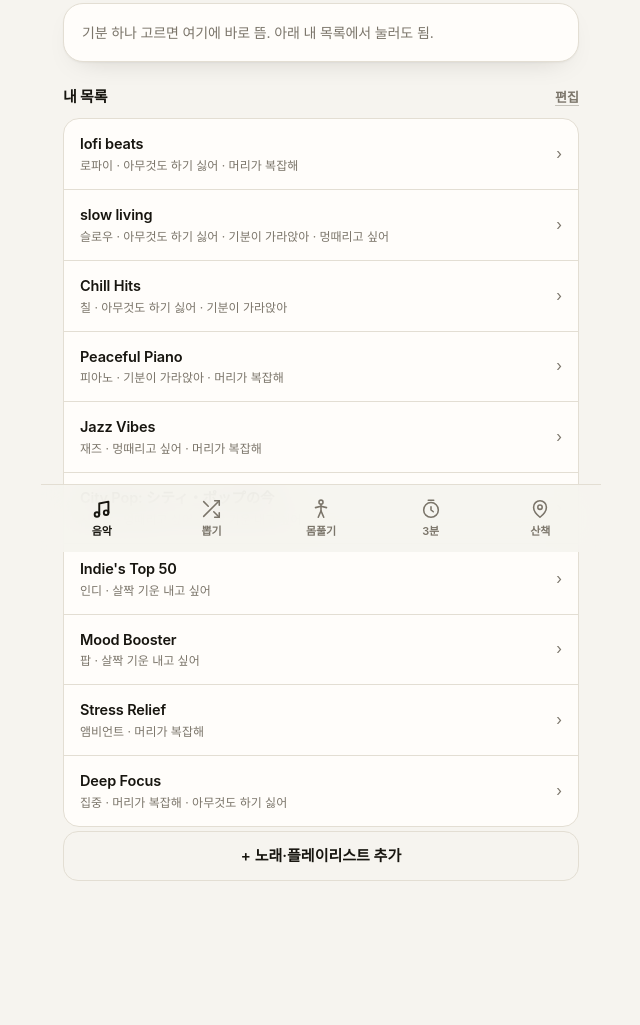
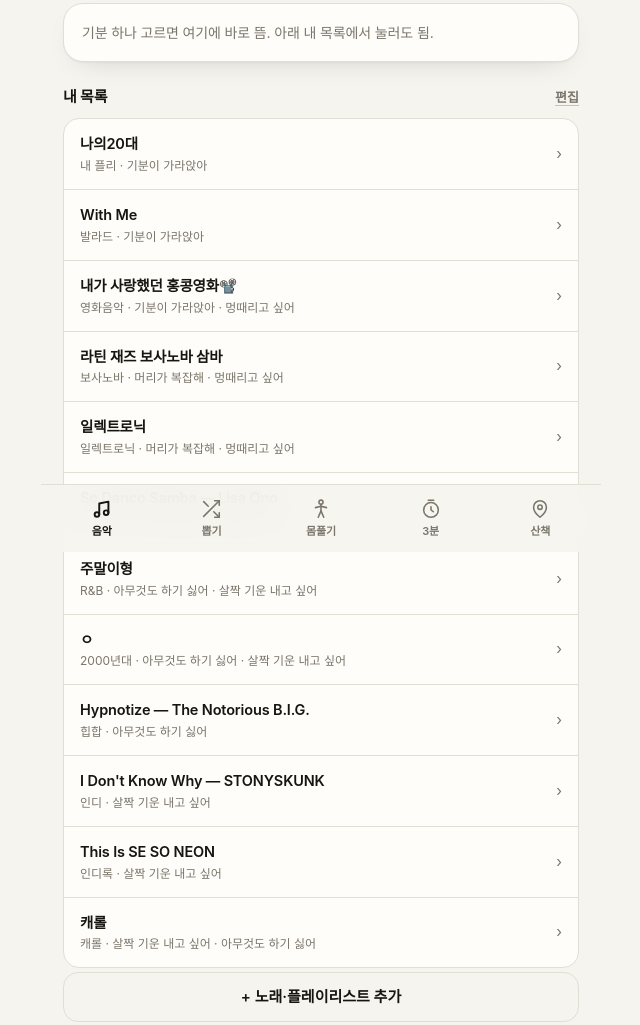
Before and after one commit to gobongi9988/energy-spark, a plain HTML site: page index.html in a window 1280 px wide. Shown: the part 248-1273 px from the top of the page, without its empty margins (319-959 px from the left). Drawn offline with Linux system fonts and the light colour scheme.

Commit message:
기분별 음악을 사용자 스포티파이 라이브러리 12개로 교체

```diff
--- a/data.js
+++ b/data.js
@@ -8,18 +8,20 @@ window.SIDONG = {
     { key: 'blank', label: '멍때리고 싶어' }
   ],
 
-  // Spotify 편집자 플레이리스트 — ID는 open.spotify.com/oembed 로 존재 확인함 (2026-11-27)
+  // 사용자 본인 스포티파이 라이브러리 — 12개 링크 모두 open.spotify.com/oembed 로 존재 확인함 (2026-11-27)
   music: [
-    { id: 'm-lofi',   title: 'lofi beats',                 type: 'playlist', sid: '37i9dQZF1DWWQRwui0ExPn', genre: '로파이',   moods: ['none', 'head'],          note: '아무 일도 안 하는 소리' },
-    { id: 'm-slow',   title: 'slow living',                type: 'playlist', sid: '37i9dQZF1DXc8kgYqQLMfH', genre: '슬로우',   moods: ['none', 'low', 'blank'],  note: '가만히 있어도 되는 쪽' },
-    { id: 'm-chill',  title: 'Chill Hits',                 type: 'playlist', sid: '37i9dQZF1DX4WYpdgoIcn6', genre: '칠',       moods: ['none', 'low'],           note: '적당히 흘러가는 팝' },
-    { id: 'm-piano',  title: 'Peaceful Piano',             type: 'playlist', sid: '37i9dQZF1DX4sWSpwq3LiO', genre: '피아노',   moods: ['low', 'head'],           note: '말 안 걸고 위로도 안 함' },
-    { id: 'm-jazz',   title: 'Jazz Vibes',                 type: 'playlist', sid: '37i9dQZF1DX0SM0LYsmbMT', genre: '재즈',     moods: ['blank', 'head'],         note: '멍때리기엔 재즈가 편함' },
-    { id: 'm-city',   title: 'City Pop: シティ・ポップの今', type: 'playlist', sid: '37i9dQZF1DXdY5tVYFPWb2', genre: '시티팝',   moods: ['blank', 'up'],           note: '옛날 일본, 이상하게 기운 남' },
-    { id: 'm-indie',  title: "Indie's Top 50",             type: 'playlist', sid: '37i9dQZF1DX2Nc3B70tvx0', genre: '인디',     moods: ['up'],                    note: '기타 소리로 겨우 시동' },
-    { id: 'm-mood',   title: 'Mood Booster',               type: 'playlist', sid: '37i9dQZF1DX3rxVfibe1L0', genre: '팝',       moods: ['up'],                    note: '억지로라도 올려야 할 때' },
-    { id: 'm-stress', title: 'Stress Relief',              type: 'playlist', sid: '37i9dQZF1DWXe9gFZP0gtP', genre: '앰비언트', moods: ['head'],                  note: '머리 안 소음 끄는 용도' },
-    { id: 'm-focus',  title: 'Deep Focus',                 type: 'playlist', sid: '37i9dQZF1DWZeKCadgRdKQ', genre: '집중',     moods: ['head', 'none'],          note: '해야 할 게 있을 때' }
+    { id: 'm-20s',    title: '나의20대',                        type: 'playlist', sid: '6CItS6KJaJH7PMgzWq3IHS', genre: '내 플리',       moods: ['low'],            note: '20대에 들은 것들. 지금 들어도 그대로임.' },
+    { id: 'm-withme', title: 'With Me',                          type: 'playlist', sid: '2UXUoE6s0ycf8nySdRuGZ0', genre: '발라드',        moods: ['low'],            note: '발라드 15곡. 울 준비 됐을 때.' },
+    { id: 'm-hk',     title: '내가 사랑했던 홍콩영화📽️',         type: 'playlist', sid: '37iis3ZRVNQOYgyBs4nHJJ', genre: '영화음악',      moods: ['low', 'blank'],   note: '화면 없이도 장면이 나옴.' },
+    { id: 'm-latin',  title: '라틴 재즈 보사노바 삼바',           type: 'playlist', sid: '2DCuR2OGXbM1BNzCTGp9js', genre: '보사노바',      moods: ['head', 'blank'],  note: '말 없이 흐르는 쪽.' },
+    { id: 'm-elec',   title: '일렉트로닉',                       type: 'playlist', sid: '3R6s6pRjjPFLlxfCJQQsNg', genre: '일렉트로닉',    moods: ['head', 'blank'],  note: '머리 비우고 리듬만.' },
+    { id: 'm-sodanco',title: 'So Danco Samba — Lisa Ono',        type: 'track',    sid: '569zdRufk57diqTB3U7R8v', genre: '보사노바',      moods: ['head', 'blank'],  note: '한 곡만. 보사노바 한 잔.' },
+    { id: 'm-weeknd', title: '주말이형',                          type: 'playlist', sid: '4Y4Z8W1WTsW6WZr0bG3d2V', genre: 'R&B',           moods: ['none', 'up'],     note: 'The Weeknd 28곡. 몸이 먼저 움직임.' },
+    { id: 'm-2000s',  title: 'ㅇ',                                type: 'playlist', sid: '1RPBpi3uq6EpU5BRoyneGk', genre: '2000년대',      moods: ['none', 'up'],     note: '2000년대 히트곡. 입이 기억함.' },
+    { id: 'm-hypno',  title: 'Hypnotize — The Notorious B.I.G.',  type: 'track',    sid: '7KwZNVEaqikRSBSpyhXK2j', genre: '힙합',          moods: ['none'],           note: '한 곡으로 분위기 바뀜.' },
+    { id: 'm-idkw',   title: "I Don't Know Why — STONYSKUNK",     type: 'track',    sid: '6PRzCsJtlNT1qJhFerJs0j', genre: '인디',          moods: ['up'],             note: '이상하게 기운 나는 곡.' },
+    { id: 'm-sen',    title: 'This Is SE SO NEON',                type: 'playlist', sid: '37i9dQZF1DZ06evO00dNaV', genre: '인디록',        moods: ['up'],             note: '기타 소리로 겨우 시동.' },
+    { id: 'm-carol',  title: '캐롤',                              type: 'playlist', sid: '7bayY3ARlX6Hw4cnUGNUC6', genre: '캐롤',          moods: ['up', 'none'],     note: '12월이 아니어도 들을 수 있음.' }
   ],
 
   missions: [
--- a/index.html
+++ b/index.html
@@ -13,7 +13,7 @@
 <meta name="apple-mobile-web-app-title" content="시동">
 <link rel="apple-touch-icon" href="icon.png">
 <link rel="icon" href="icon.svg" type="image/svg+xml">
-<link rel="stylesheet" href="styles.css?v=20261127b">
+<link rel="stylesheet" href="styles.css?v=20261127c">
 </head>
 <body>
 <div class="app">
@@ -191,7 +191,7 @@
 
 <div class="toast" id="toast" hidden></div>
 
-<script src="data.js?v=20261127b"></script>
-<script src="app.js?v=20261127b"></script>
+<script src="data.js?v=20261127c"></script>
+<script src="app.js?v=20261127c"></script>
 </body>
 </html>
```
